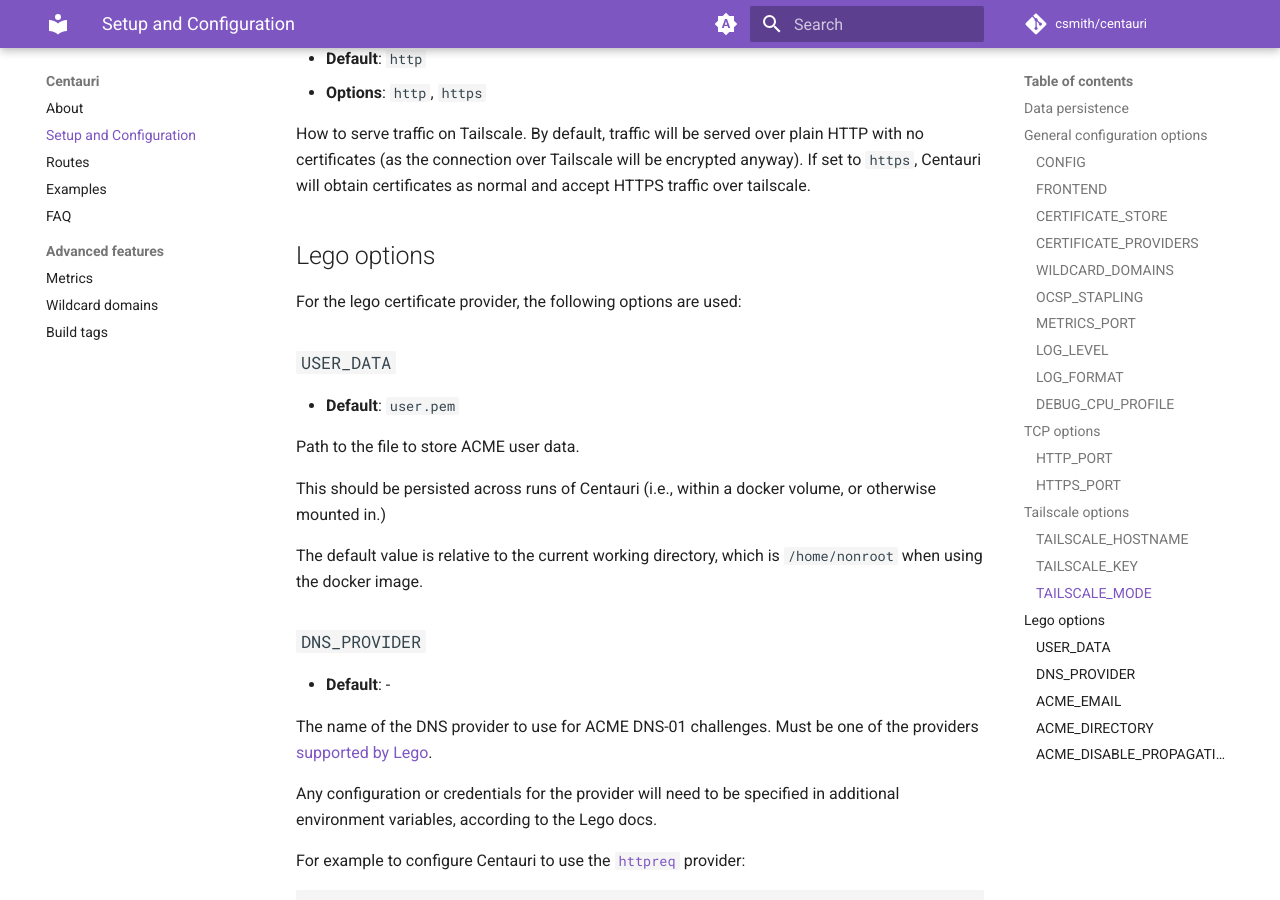
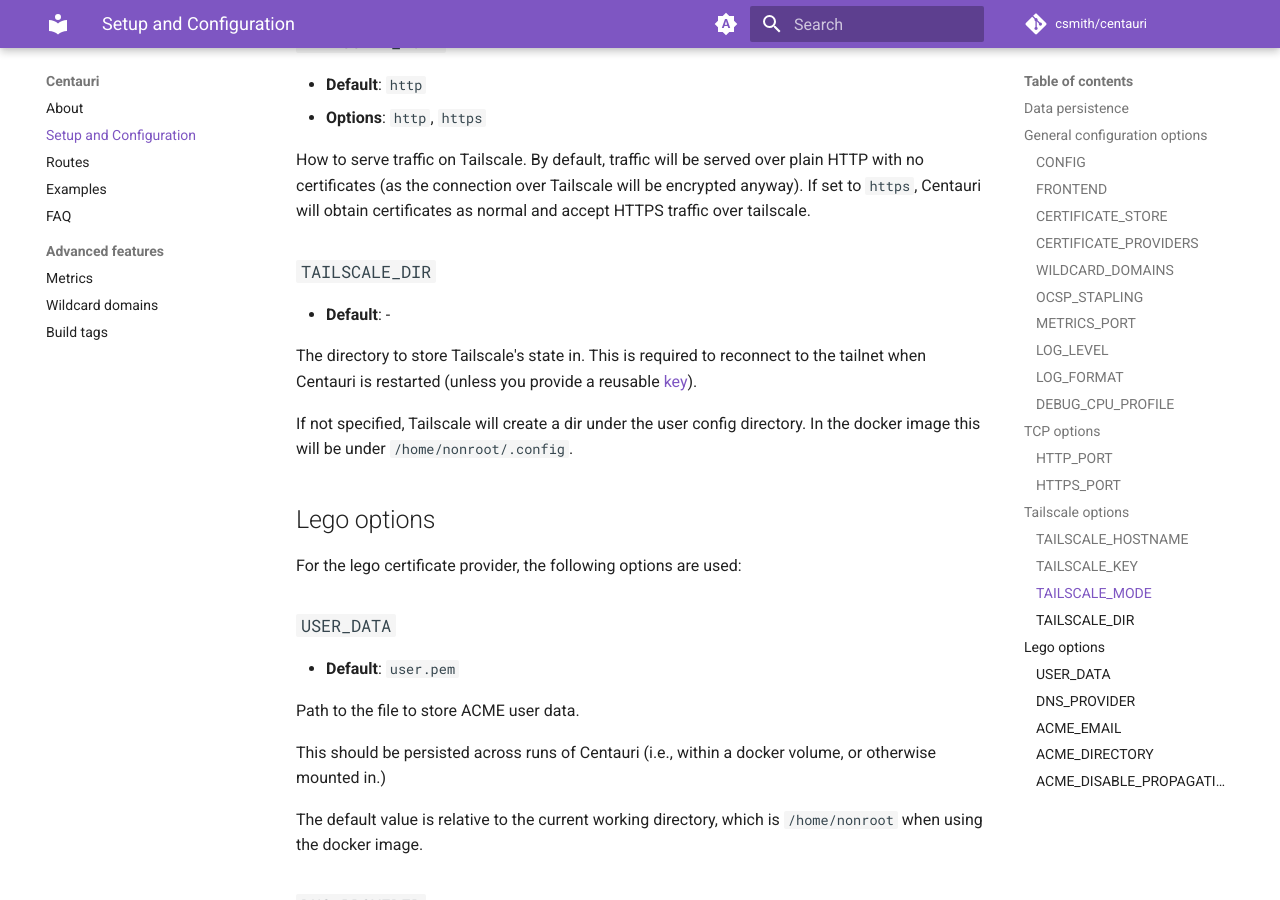
Before and after one commit to csmith/centauri, an MkDocs documentation site: the page built from docs/setup.md, in a window 1280 px wide and 900 px high, scrolled down 3796 px. Built offline with MkDocs 1.6.1 and Material for MkDocs 9.7.7, drawn with Linux system fonts in a browser that asks for light colours; comment, search, counter and statistics services are not loaded; some of the changed text lies outside the part shown.

Commit message:
Add setting to specify tailscale dir

```diff
--- a/docs/setup.md
+++ b/docs/setup.md
@@ -21,7 +21,8 @@ You can configure the location for certificates using the
 setting, and for ACME details with the
 [`USER_DATA`](#user_data) setting.
 
-Tailscale will store its data under `/home/nonroot/.config`.
+Tailscale will store its data under `/home/nonroot/.config` unless configured
+otherwise with [`TAILSCALE_DIR`](#tailscale_dir).
 
 ## General configuration options
 
@@ -168,6 +169,17 @@ over plain HTTP with no certificates (as the connection over Tailscale
 will be encrypted anyway). If set to `https`, Centauri will obtain
 certificates as normal and accept HTTPS traffic over tailscale.
 
+### `TAILSCALE_DIR`
+
+- **Default**: -
+
+The directory to store Tailscale's state in. This is required to reconnect
+to the tailnet when Centauri is restarted (unless you provide a reusable
+[key](#tailscale_key)).
+
+If not specified, Tailscale will create a dir under the user config directory.
+In the docker image this will be under `/home/nonroot/.config`.
+
 ## Lego options
 
 For the lego certificate provider, the following options are used:
```
Also changed, not shown: CHANGELOG.md (+11 -5 lines), README.md (+3 -2 lines), docs/index.md (+3 -2 lines), 3 other files.
